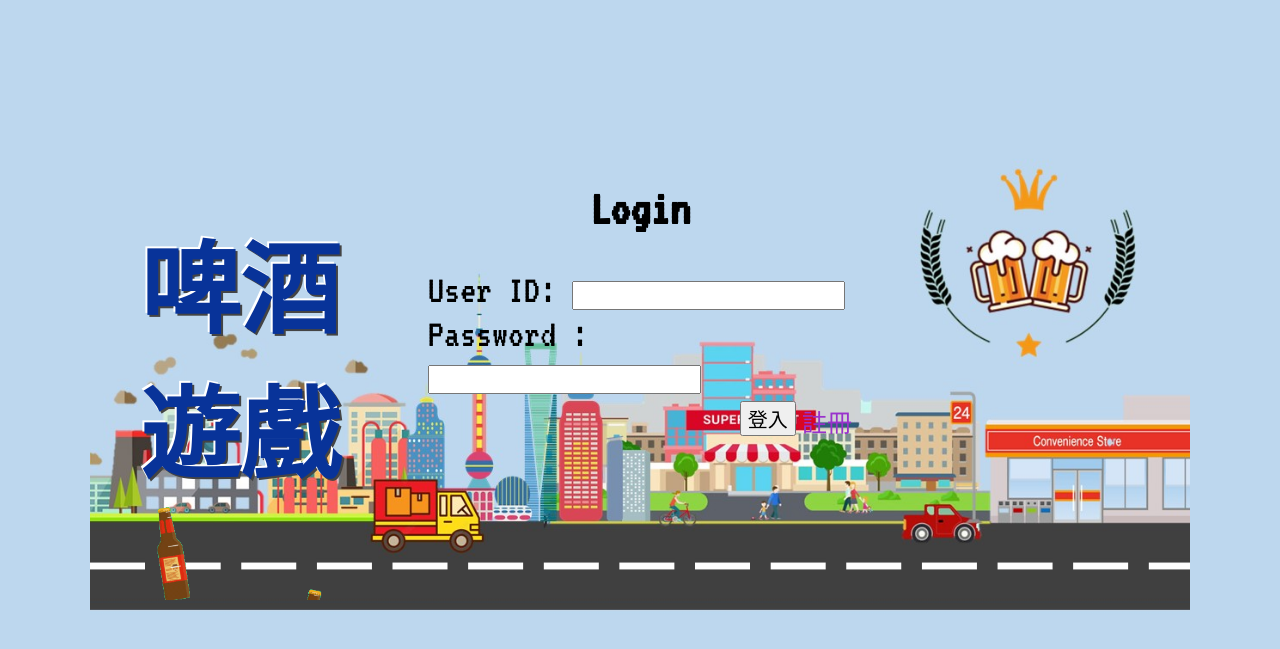
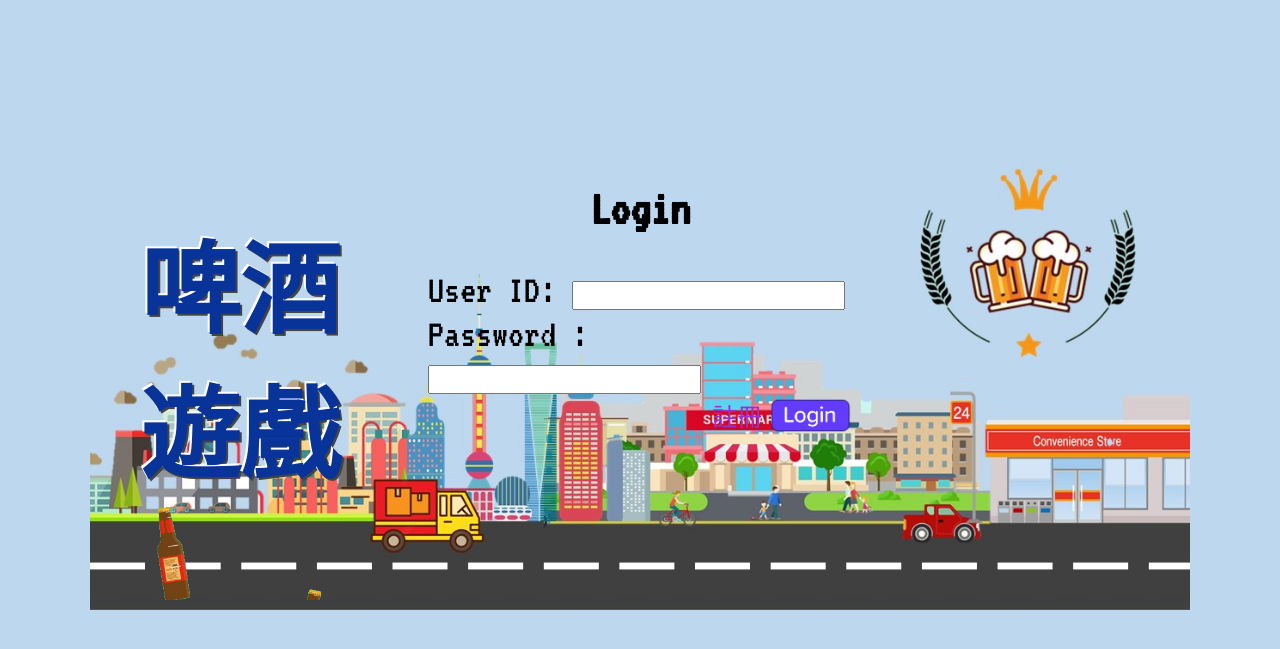
Before and after one commit to team333demo/beer-game, a PHP site: page /loginView.php in a window 1280 px wide. Shown: the top 649 px of the page. Run offline with PHP 8.4, Linux system fonts and the light colour scheme.

Commit message:
登入+css

```diff
--- a/loginView.php
+++ b/loginView.php
@@ -45,10 +45,14 @@ img {
 input {
     font-size: 20px;
 }
+#login {
+    height: 35px;
+}
 a {
     position: relative;
     text-decoration: none;
-    top: 5px;
+    /* top: 5px; */
+    bottom: 7px;
     color: darkorchid;
 }
 a:hover {
@@ -69,10 +73,10 @@ a:hover {
 <h1>Login</h1>
 <table>
 <tr><td>User ID: <input type="text" name="id"></td></tr>
-<tr><td>Password : <input type="password" name="pwd"></td></tr>
+<tr><td>Password : <input type="password" name="pwd" ></td></tr>
 <tr><td id='r' align='right'>
-    <input type="submit" value='登入'>
     <a href='registerView.php'>註冊</a>
+    <input id='login' type="image" src="login.gif">
 </tr></td>
 </form>
 </body>
```
Also changed, not shown: login.gif (added).
